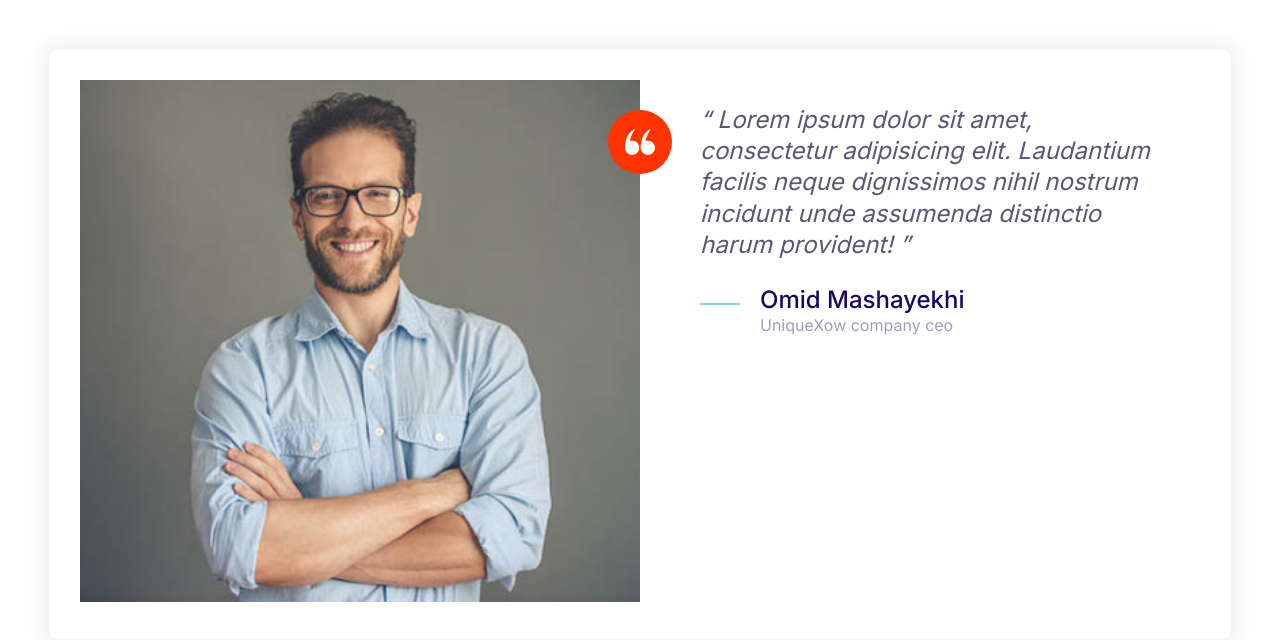
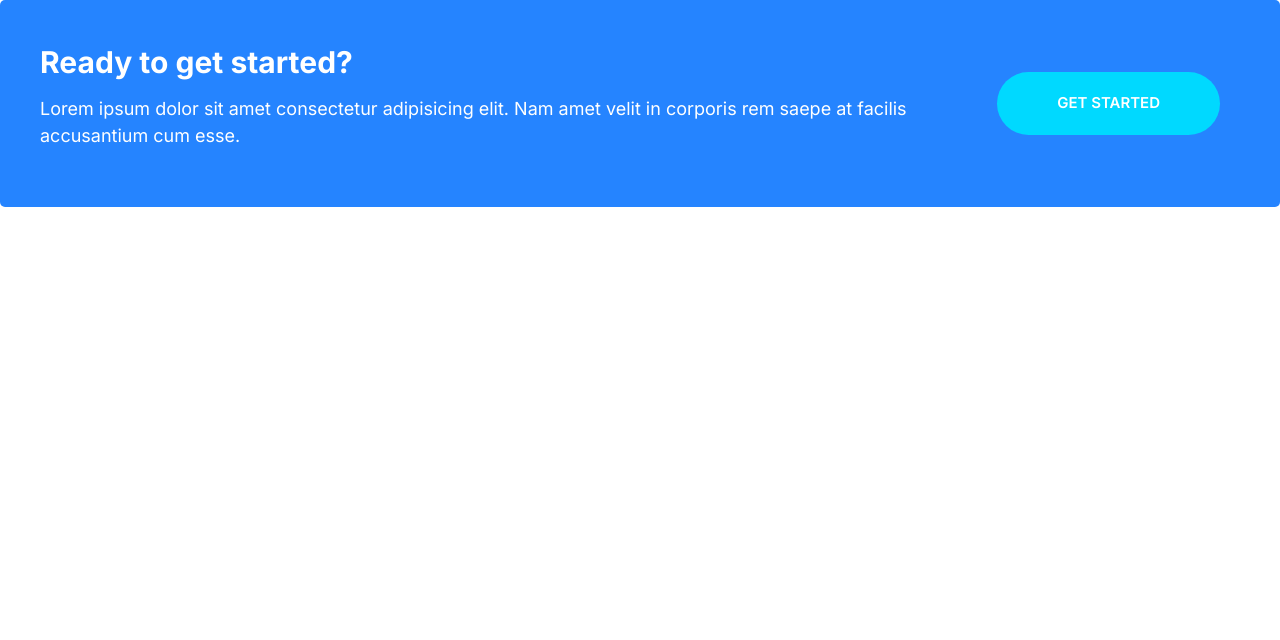
Before and after one commit to UniqueXow/Moshify-omid, a plain HTML site: page index.html in a window 1280 px wide. Drawn offline with Linux system fonts and the light colour scheme.

Commit message:
define callout

```diff
--- a/css/style.css
+++ b/css/style.css
@@ -171,6 +171,10 @@ a {
   text-align: center;
   text-transform: uppercase;
   white-space: nowrap;
+}
+.buttom--stretched {
+  padding-left: 6rem;
+  padding-right: 6rem;
 }
 .buttom-block {
   display: inline-block;
@@ -411,3 +415,36 @@ a {
     margin-left: 6rem;
   }
 }
+/*callout*/
+.callout {
+  padding: 4rem;
+  border-radius: 5px;
+}
+.callout--primary {
+  background: var(--color-primary);
+  color: #fff;
+}
+.callout__heading {
+  color: #fff;
+  margin-top: 0;
+  font-size: 3rem;
+}
+.callout .buttom {
+  justify-self: center;
+  align-self: center;
+}
+.callout__content {
+  text-align: center;
+}
+@media screen and (min-width: 768px) {
+  .callout .grid--1-2 {
+    grid-template-columns: 1fr auto;
+  }
+  .callout__content {
+    text-align: left;
+  }
+  .callout .buttom {
+    justify-self: start;
+    margin: 2rem;
+  }
+}
--- a/index.html
+++ b/index.html
@@ -14,37 +14,17 @@
     <link rel="stylesheet" href="css/style.css" />
     <link rel="stylesheet" href="css/normalize.css" />
   </head>
-  <body style="padding: 5rem">
-    <div class="card testimonial">
+  <body>
+    <div class="callout callout--primary">
       <div class="grid grid--1-2">
-        <div class="testimonial__img">
-          <img src="img/testimonial.jpg" alt="a happy smiling customer" />
-          <span class="icon-container icon-container--accent">
-            <svg class="icon--small icon--white">
-              <use xlink:href="img/sprite.svg#quotes"></use>
-            </svg>
-          </span>
+        <div class="callout__content">
+          <h2 class="callout__heading">Ready to get started?</h2>
+          <p>
+            Lorem ipsum dolor sit amet consectetur adipisicing elit. Nam amet
+            velit in corporis rem saepe at facilis accusantium cum esse.
+          </p>
         </div>
-        <blockquote class="quote">
-          <p class="quote__text">
-            Lorem ipsum dolor sit amet, consectetur adipisicing elit. Laudantium
-            facilis neque dignissimos nihil nostrum incidunt unde assumenda
-            distinctio harum provident!
-          </p>
-          <footer>
-            <div class="media">
-              <div class="media__img">
-                <svg class="icon icon--sec quote__line">
-                  <use xlink:href="img/sprite.svg#line"></use>
-                </svg>
-              </div>
-              <div class="media__body">
-                <h3 class="media__title quote__author">Omid Mashayekhi</h3>
-                <p class="quote__company">UniqueXow company ceo</p>
-              </div>
-            </div>
-          </footer>
-        </blockquote>
+        <a href="" class="buttom buttom--sec buttom--stretched">Get started</a>
       </div>
     </div>
   </body>
```
Also changed, not shown: componets/callout.html (added, +12 -0 lines).
